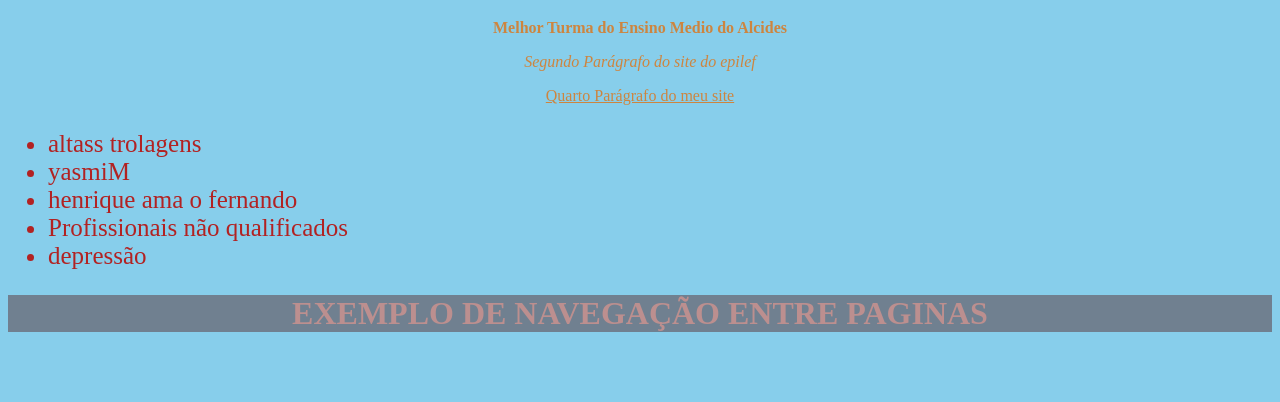
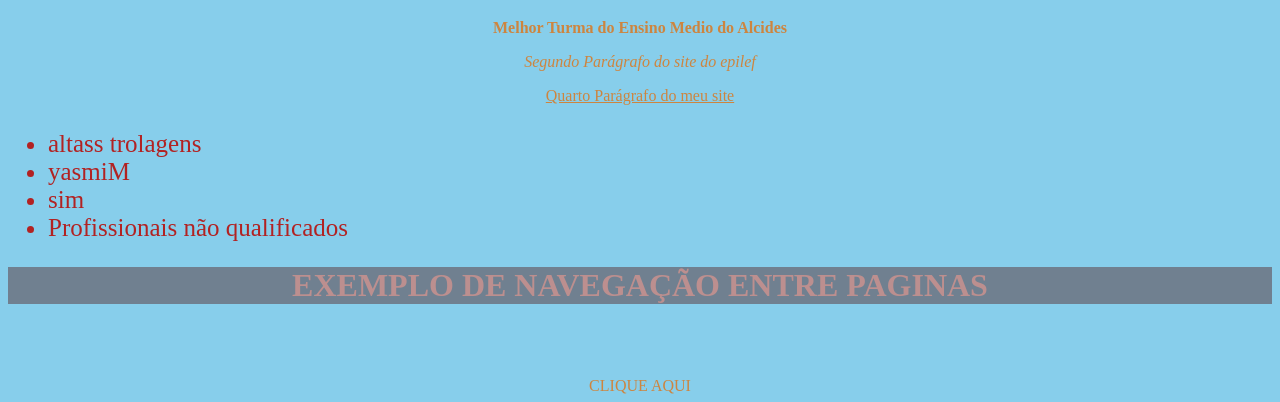
Before and after one commit to FelipDoCapa/site-felipe, a plain HTML site: page index.html in a window 1280 px wide. Shown: the part 369-771 px from the top of the page. Drawn offline with Linux system fonts and the light colour scheme.

Commit message:
Update index.html

```diff
--- a/index.html
+++ b/index.html
@@ -39,9 +39,9 @@
 <ul>
                 <li class="itens">altass trolagens</li>
                 <li class="itens">yasmiM</li>
-                <li class="itens">henrique ama o fernando</li>
+                <li class="itens">sim</li>
                 <li class="itens">Profissionais não qualificados</li>
-                <li class="itens">depressão</li>
+
             </ul>
     <h1>EXEMPLO DE NAVEGAÇÃO ENTRE PAGINAS</h1>
     <br>
```
